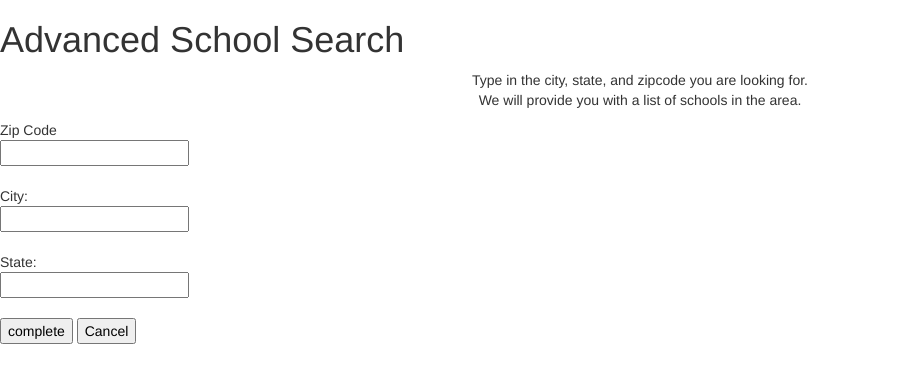
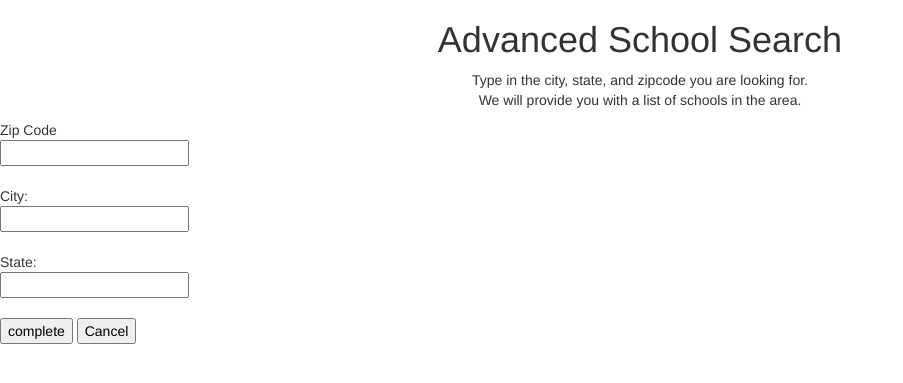
Before and after one commit to stuycs-softdev/proj2-pd7-03-ArmyOfDarkness, a Flask app: page /search in a window 1280 px wide. Shown: the part 52-435 px from the top of the page, without its empty margins (0-903 px from the left). Run offline with Flask 2, Linux system fonts and the light colour scheme.

Commit message:
Update city_search.html

```diff
--- a/templates/city_search.html
+++ b/templates/city_search.html
@@ -6,7 +6,7 @@
   </head>
 
 
-<h1> <c>Advanced School Search </c> </h1>
+<h1 style="text-align: center;"> Advanced School Search </h1>
 
 
 <p style="text-align: center;"> Type in the city, state, and zipcode you are looking for. <br />
```
